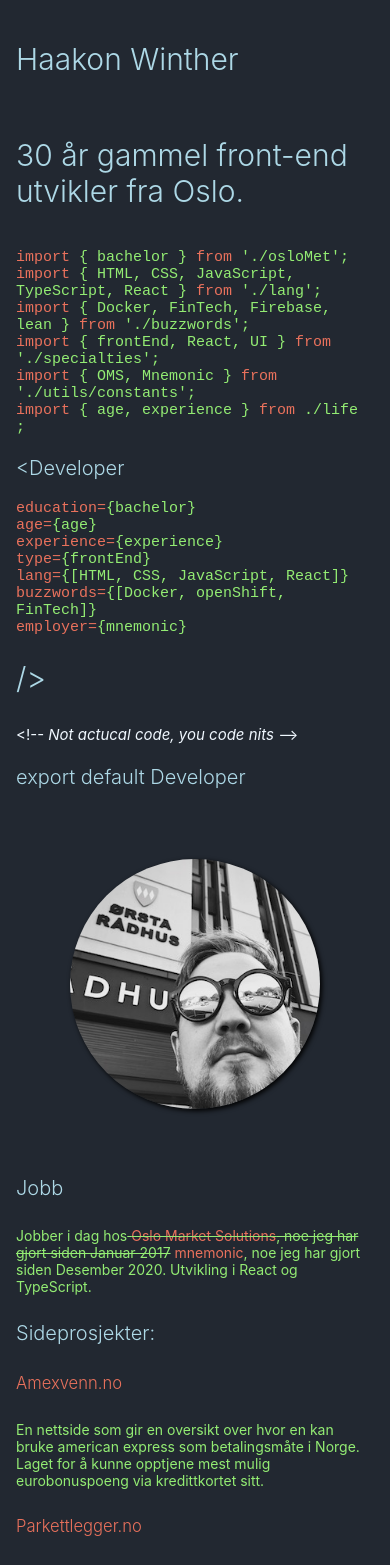
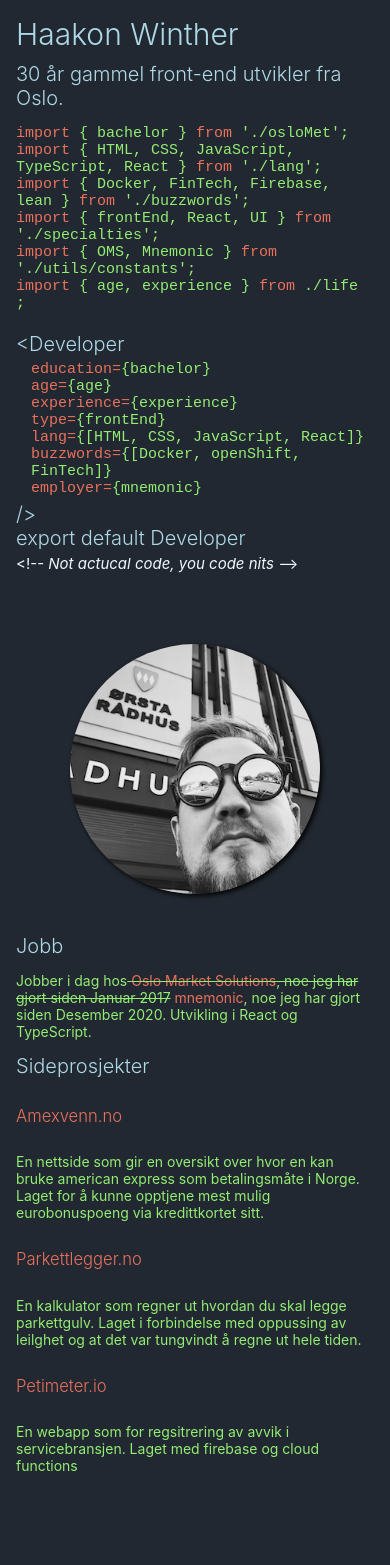
Before and after one commit to HaakonW/haakonw, a React (Create React App) app: page / in a window 390 px wide. Shown: the top 1565 px of the page. After the commit the page ends 1504 px from the top, so only its background shows below. Built offline with nearby package versions, Linux system fonts and the light colour scheme.

Commit message:
Removed some air

```diff
--- a/src/About.js
+++ b/src/About.js
@@ -55,7 +55,7 @@ export const About = () => {
           </p>
         </div>
         <div>
-          <h4>Sideprosjekter:</h4>
+          <h4>Sideprosjekter</h4>
           {unpaidSideHustlesWithBigDreams.map((item) => (
             <div key={item.name}>
               <h5>
--- a/src/App.css
+++ b/src/App.css
@@ -97,12 +97,25 @@ ul span {
     grid-gap: 10px;
   }
   .aboutSection {
-    grid-template-columns:1fr ;
+    grid-template-columns: 1fr;
   }
 
   ul {
     margin-left: 0px;
     font-size: 0.75em;
+  }
+  article {
+    margin: 1em 0;
+  }
+  article > ul {
+    margin-left: 1em;
+    padding: 0;
+  }
+  h1, h2, h3, h4{
+    margin: 0;
+  }
+  h2 {
+    font-size:1em;
   }
 }
 
--- a/src/CodeBlock.js
+++ b/src/CodeBlock.js
@@ -39,10 +39,11 @@ const CodeBlock = () => (
       </li>
     </ul>
     <h2>{' />'}</h2>
+
+    <h3>export default Developer</h3>
     <small>
       {'<!--'} <i>Not actucal code, you code nits</i> {'-->'}
     </small>
-    <h3>export default Developer</h3>
   </article>
 );
 export default CodeBlock;
```
